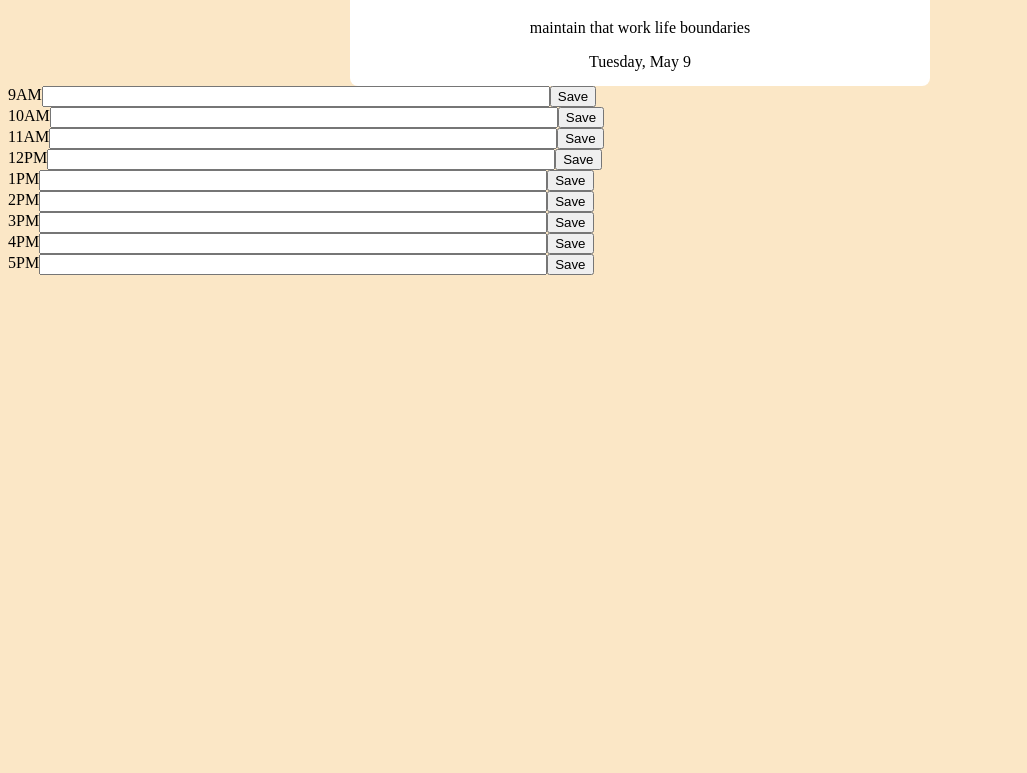
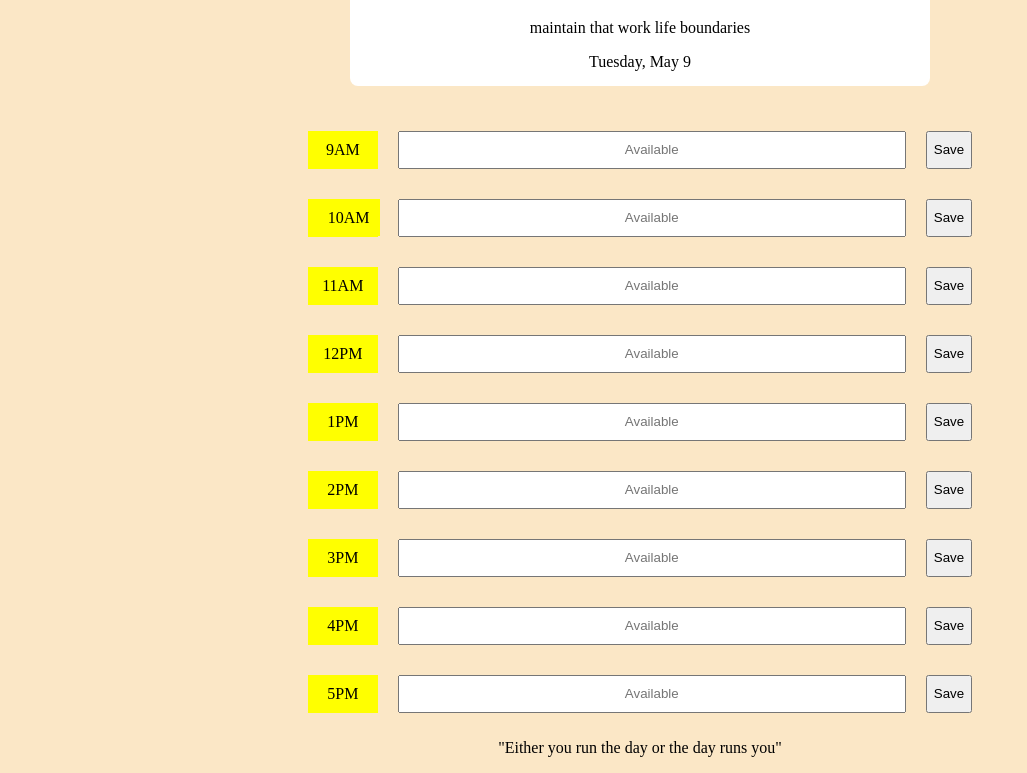
Before and after one commit to rajkdh/work.day.scheduler, a plain HTML site: page index.html in a window 1280 px wide. Shown: the part 84-857 px from the top of the page, without its empty margins (0-1027 px from the left). Before the commit the page ends 800 px from the top, so only its background shows below. Drawn offline with Linux system fonts and the light colour scheme.

Commit message:
updated html and styling

```diff
--- a/assets/css/style.css
+++ b/assets/css/style.css
@@ -15,16 +15,35 @@ body{
 .hide{
     display:none;
 }
+
 .container{
     display:flex;
     flex-direction: column;
+    row-gap: 30px;
+    padding:15px;
+    margin: 0 auto;
+    padding: 10px;
+    width:fit-content;
+    margin-top: 35px;
 }
 .schedule-slot{
     display: flex;
     flex-direction: row;
+    column-gap:20px;
 
 
 }
 input{
     width:500px;
+    height: 32px;
+    text-align: center;
 }
+.time {
+    background-color: yellow;
+    width: 50px;
+    text-align: center;
+    padding: 10px;
+}
+footer{
+    text-align: center;
+}
--- a/index.html
+++ b/index.html
@@ -22,7 +22,7 @@
             </div>
             <div class="data" >
                <form>
-                <input class='data-content' type="text" >
+                <input class='data-content' type="text" placeholder="Available">
                </form>
             </div>
             <button class="save-btn">Save</button>
@@ -32,8 +32,8 @@
                 <span class="time">10AM</span>
             </div>
             <div class="data" >
-               <form>
-                <input class='data-content' type="text" >
+               <form action="#">
+                <input class='data-content' type="text" placeholder="Available">
                </form>
             </div>
             <button class="save-btn">Save</button>
@@ -44,7 +44,7 @@
             </div>
             <div class="data" >
                <form>
-                <input class='data-content' type="text" >
+                <input class='data-content' type="text" placeholder="Available">
                </form>
             </div>
             <button class="save-btn">Save</button>
@@ -55,7 +55,7 @@
             </div>
             <div class="data" >
                <form>
-                <input class='data-content' type="text" >
+                <input class='data-content' type="text" placeholder="Available">
                </form>
             </div>
             <button class="save-btn">Save</button>
@@ -66,7 +66,7 @@
             </div>
             <div class="data" >
                <form>
-                <input class='data-content' type="text" >
+                <input class='data-content' type="text" placeholder="Available">
                </form>
             </div>
             <button class="save-btn">Save</button>
@@ -77,7 +77,7 @@
             </div>
             <div class="data" >
                <form>
-                <input class='data-content' type="text" >
+                <input class='data-content' type="text" placeholder="Available">
                </form>
             </div>
             <button class="save-btn">Save</button>
@@ -88,7 +88,7 @@
             </div>
             <div class="data" >
                <form>
-                <input class='data-content' type="text" >
+                <input class='data-content' type="text" placeholder="Available">
                </form>
             </div>
             <button class="save-btn">Save</button>
@@ -99,7 +99,7 @@
             </div>
             <div class="data" >
                <form>
-                <input class='data-content' type="text" >
+                <input class='data-content' type="text" placeholder="Available">
                </form>
             </div>
             <button class="save-btn">Save</button>
@@ -110,12 +110,15 @@
             </div>
             <div class="data" >
                <form>
-                <input class='data-content' type="text" >
+                <input class='data-content active' type="text" placeholder="Available">
                </form>
             </div>
             <button class="save-btn">Save</button>
         </div>
     </main>
+    <footer>
+        <p>"Either you run the day or the day runs you"</p>
+    </footer>
 
     <script src="./assets/js/script.js" rel="script"></script>
 </body>
```
